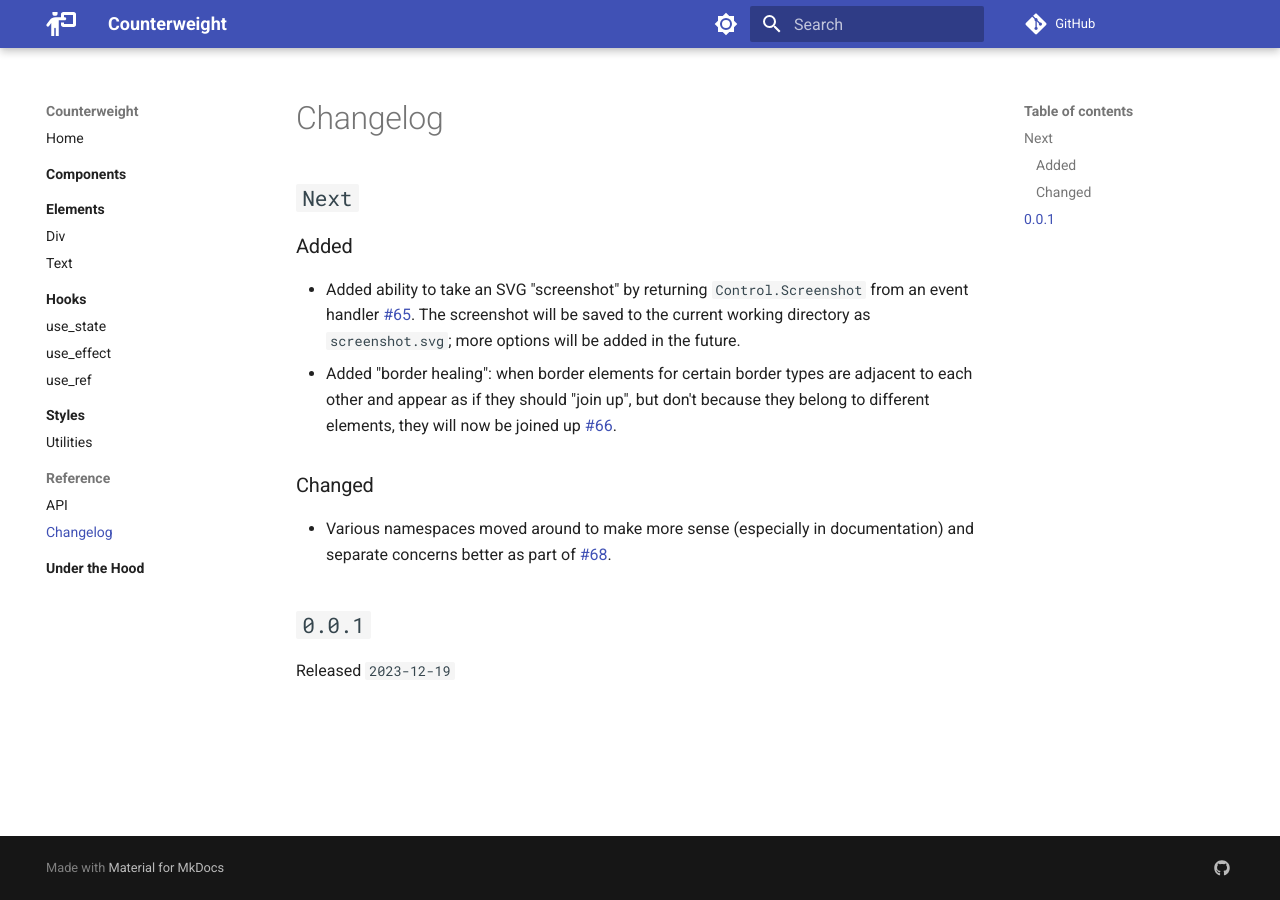
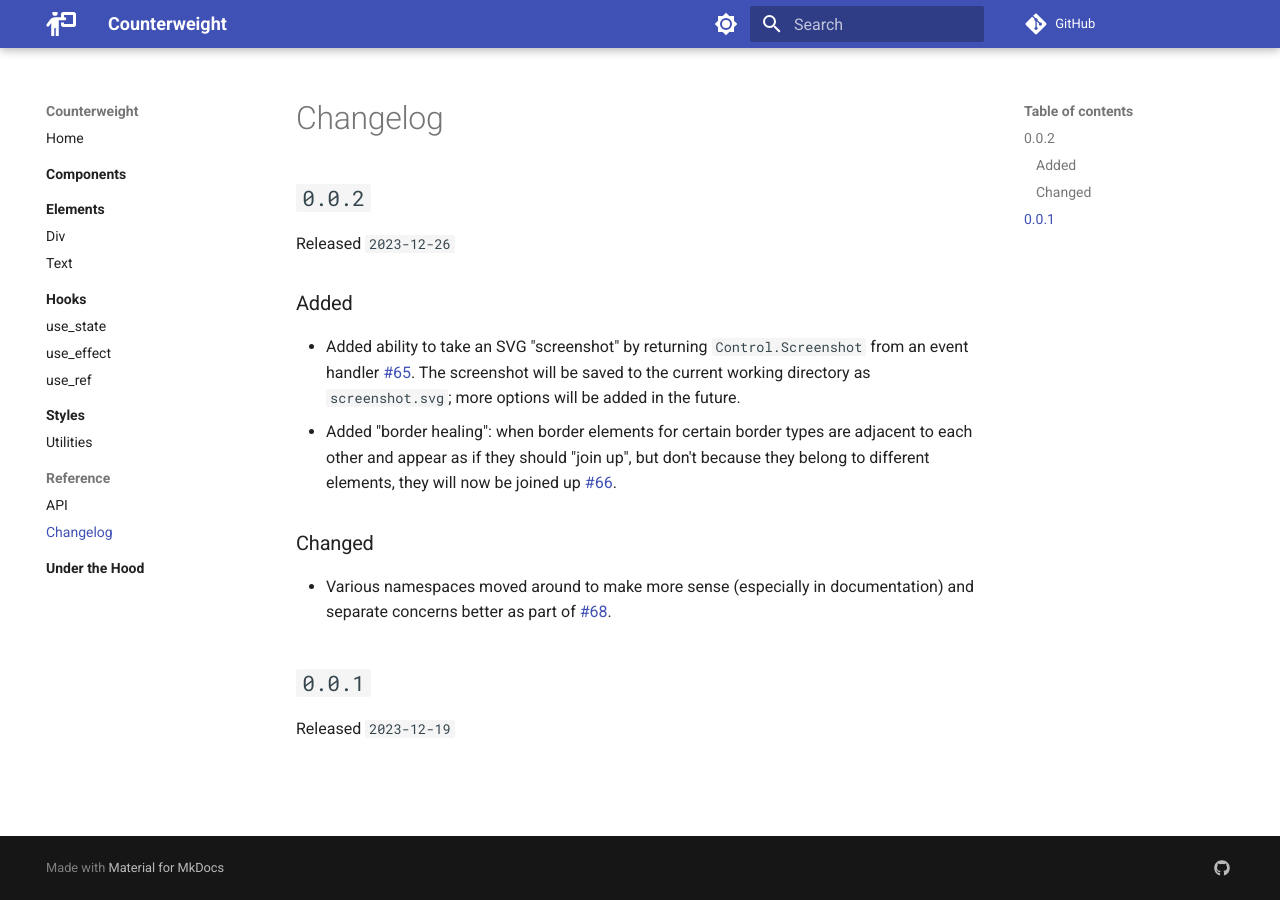
Before and after one commit to JoshKarpel/counterweight, an MkDocs documentation site: the page built from docs/reference/changelog.md, in a window 1280 px wide. Built offline with MkDocs 1.6.1 and Material for MkDocs 9.7.7, drawn with Linux system fonts in a browser that asks for light colours; comment, search, counter and statistics services are not loaded.

Commit message:
changelog

```diff
--- a/docs/reference/changelog.md
+++ b/docs/reference/changelog.md
@@ -1,6 +1,8 @@
 # Changelog
 
-## `Next`
+## `0.0.2`
+
+Released `2023-12-26`
 
 ### Added
 
```
